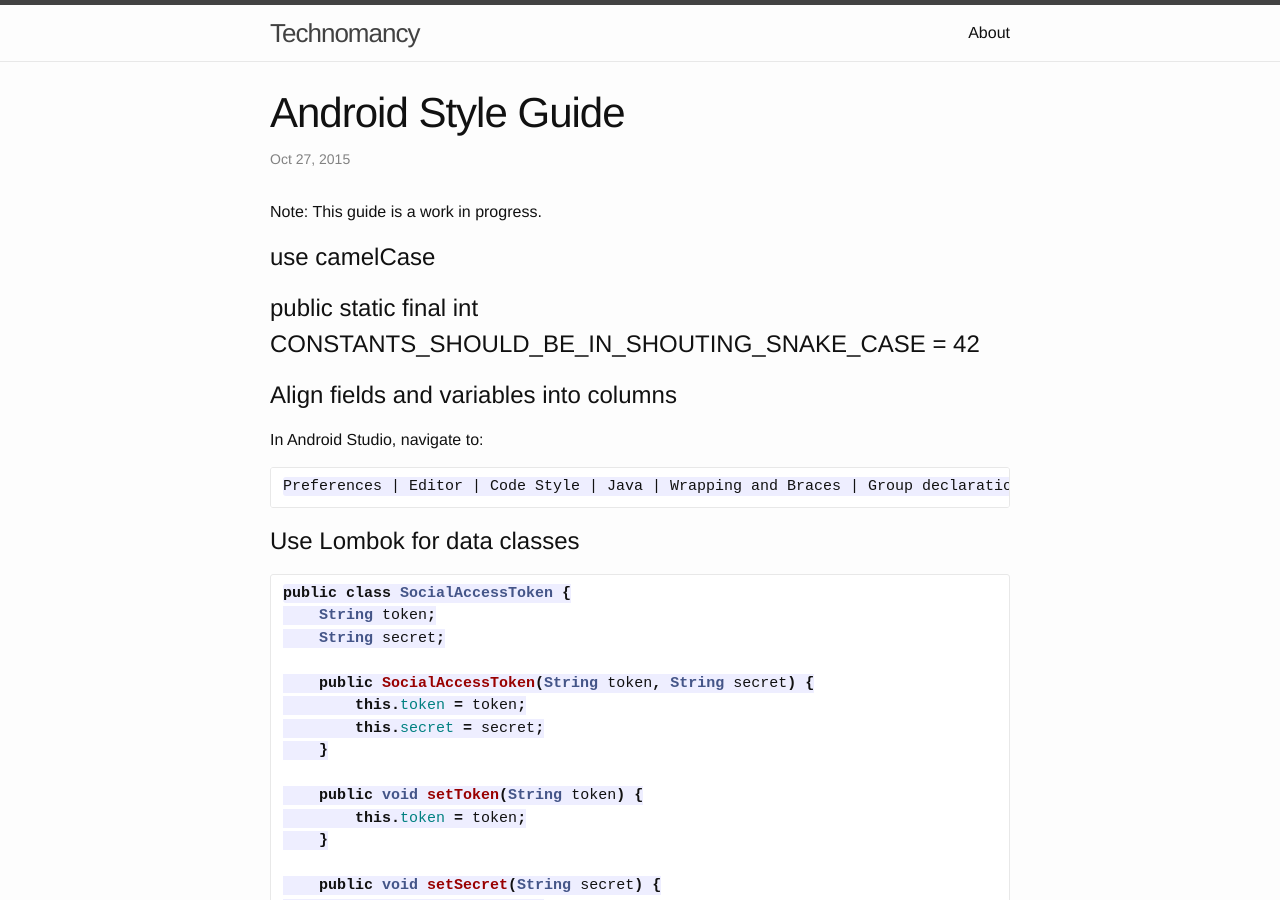
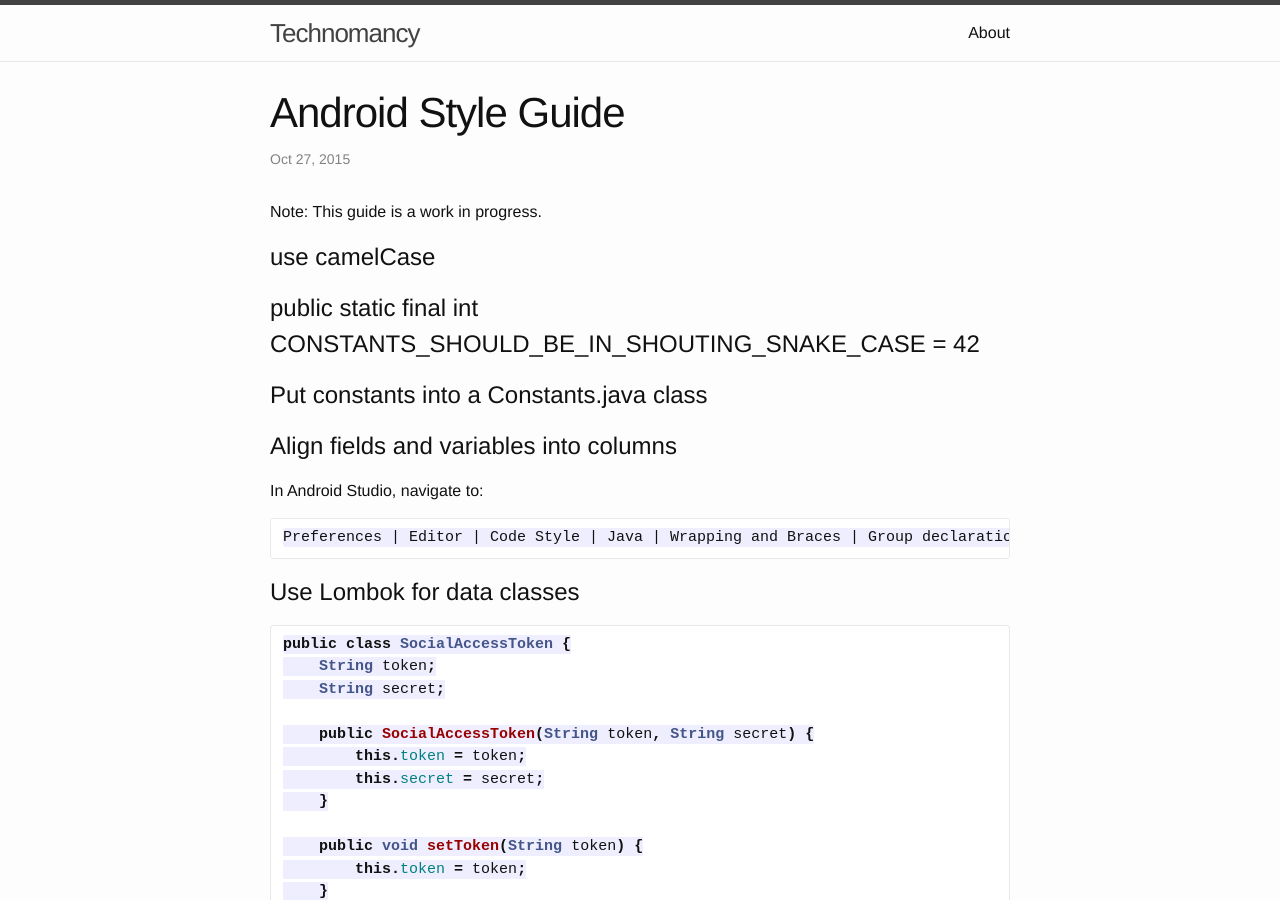
Before and after one commit to eliasbagley/eliasbagley.github.io, a Jekyll site: the page built from _posts/2015-10-27-android-style-guide.markdown, in a window 1280 px wide and 900 px high. Built offline with Jekyll 4.4.1, drawn with Linux system fonts in a browser that asks for light colours; Markdown is read by kramdown in place of the engine named in the settings; comment, search, counter and statistics services are not loaded.

Commit message:
Update style guide

```diff
--- a/_posts/2015-10-27-android-style-guide.markdown
+++ b/_posts/2015-10-27-android-style-guide.markdown
@@ -11,6 +11,8 @@ Note: This guide is a work in progress.
 # use camelCase
 
 # public static final int CONSTANTS\_SHOULD\_BE\_IN\_SHOUTING\_SNAKE\_CASE = 42
+
+# Put constants into a Constants.java class
 
 # Align fields and variables into columns
 
```
